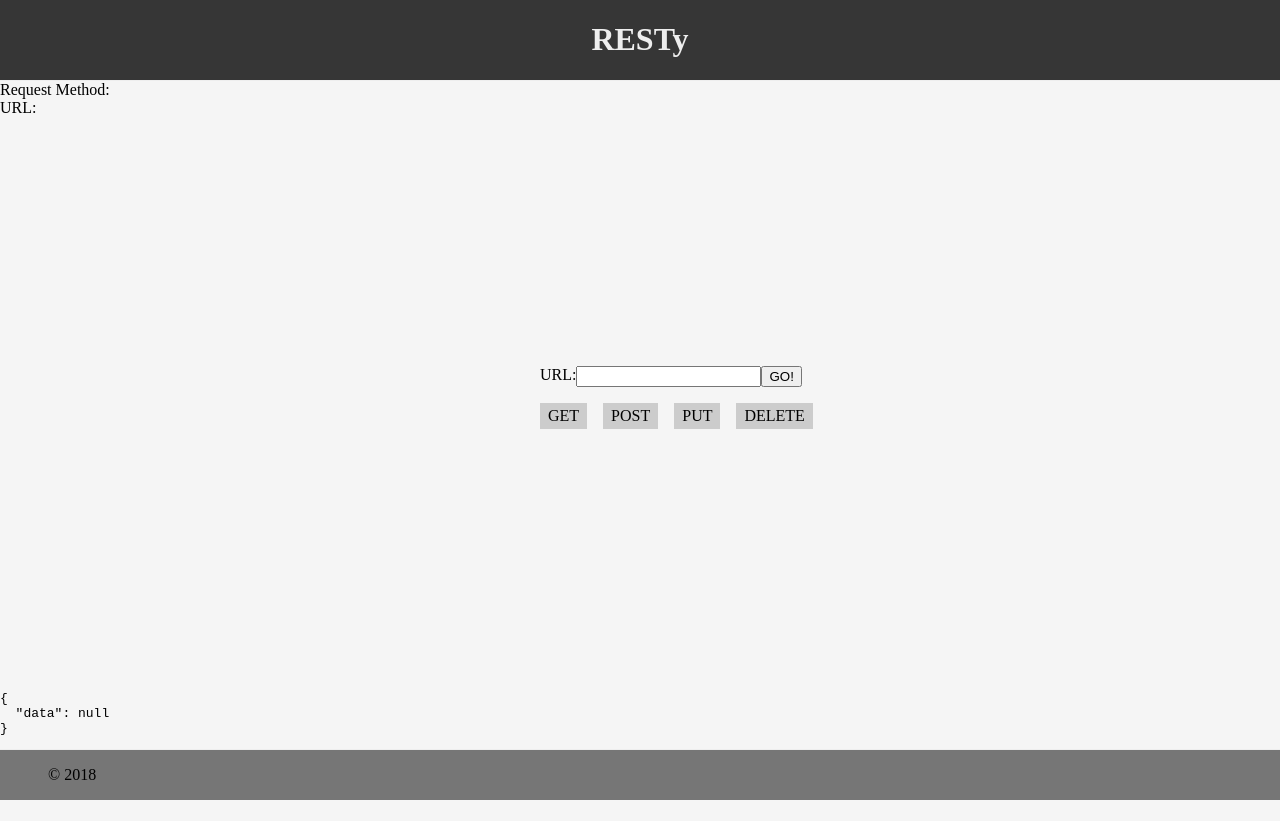
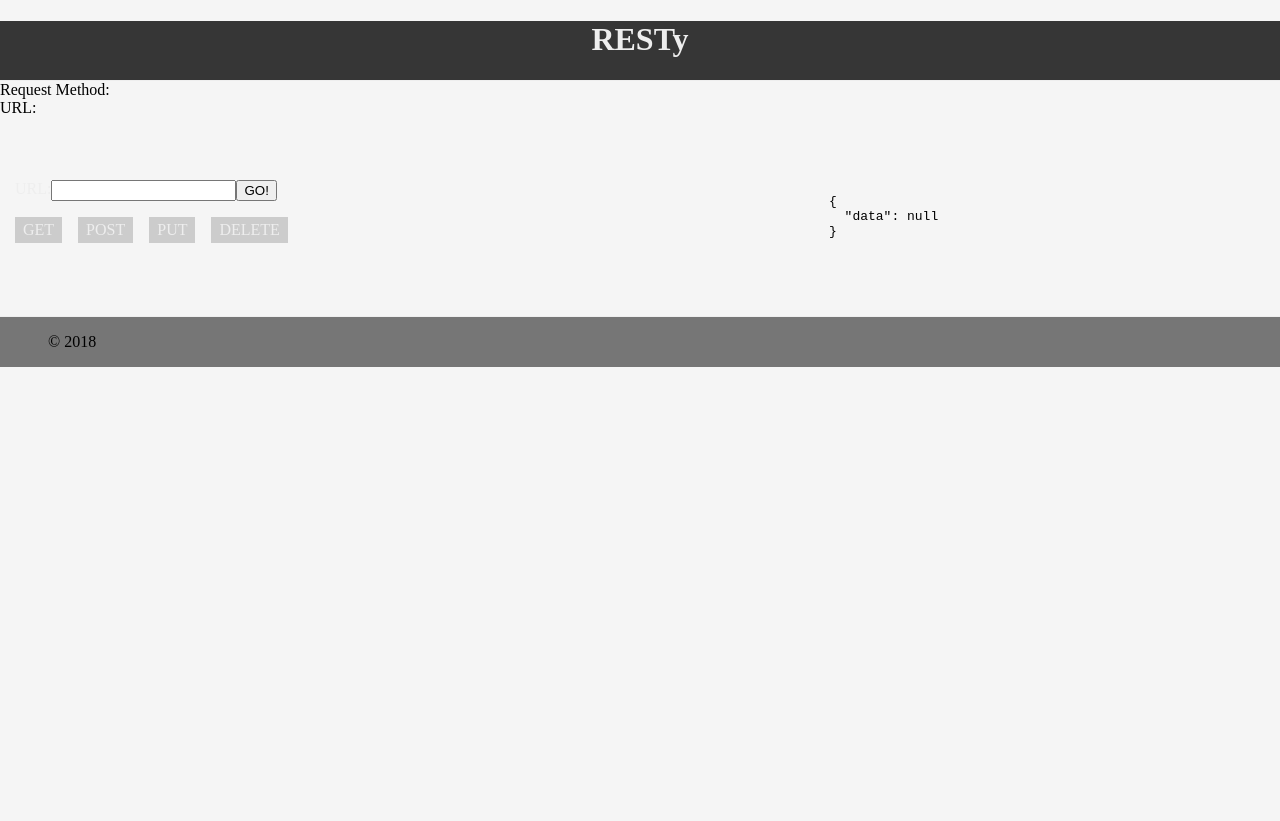
Before and after one commit to phillipstm/RESTy, a React (Create React App) app: page / in a window 1280 px wide. Before the commit the page ends 800 px from the top, so only its background shows below. Built offline with nearby package versions, Linux system fonts and the light colour scheme.

Commit message:
I think I checked most of the boxes

```diff
--- a/src/App.scss
+++ b/src/App.scss
@@ -11,18 +11,10 @@ body {
   height: 100%;
 
   #root {
-    display: flex;
+    display: flex-box;
     flex-direction: column;
     height: 100%;
   }
-
-  footer {
-    background: darken($backgroundColor, 50);
-    border-top: 1px solid #eee;
-    padding: 1em 3em;
-    margin: 0;
-  }
-
   header {
     background: darken($backgroundColor, 75);
     border-bottom: 1px solid #eee;
@@ -31,4 +23,25 @@ body {
     margin: 0;
     text-align: center;
   }
+  form {
+    color: #eee;
+    text-align: center;
+    height: 65px x 735px;
+    flex-direction: flex-start;
+    justify-content: center;
+  }
+  results {
+    color: #eee;
+    background: lighten($backgroundColor, 40);
+    height: 550px x 500px;
+    text-align: left;
+    display: inline-block;
+    padding: 5%;
+  }
+  footer {
+    background: darken($backgroundColor, 50);
+    border-top: 1px solid #eee;
+    padding: 1em 3em;
+    margin: 0;
+  }
 }
--- a/src/components/form/form.scss
+++ b/src/components/form/form.scss
@@ -4,8 +4,10 @@ $radius: 40%;
 form {
   display: inline-block;
   margin: auto;
-  width: 200px;
-  padding: 200px;
+  width: 735px;
+  height: 65px;
+  padding: 15px;
+  justify-content: center;
 
   label {
     display: flex;
--- a/src/components/results/index.jsx
+++ b/src/components/results/index.jsx
@@ -1,4 +1,4 @@
-// import './results.scss';
+import './results.scss';
 
 
 const Results = ({data}) => {
--- a/src/components/results/results.scss
+++ b/src/components/results/results.scss
@@ -0,0 +1,9 @@
+section {
+    $backgroundColor: #f1efef;
+    height: 550px x 500px;
+    text-align: left;
+    display: inline-block;
+    justify-content: left;
+    padding: 5%;
+
+}
```
